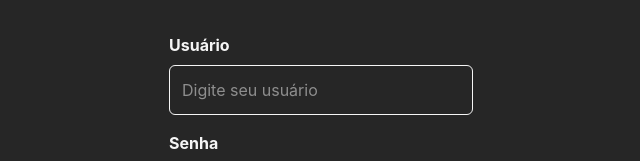
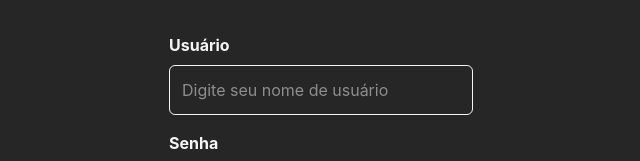
Before and after one commit to LucasCalcada/Projeto-ECM516-ECM252, a React (Vite) app in the folder front/: page /login in a window 1280 px wide. Shown: the part 333-494 px from the top of the page, without its empty margins (319-959 px from the left). Built offline with nearby package versions, Linux system fonts and the light colour scheme.

Commit message:
feat(front): login i18n

```diff
--- a/front/src/components/LoginBox/Box.tsx
+++ b/front/src/components/LoginBox/Box.tsx
@@ -3,8 +3,11 @@ import Logo from "./Logo";
 import TextField from "./TextField";
 import Button from "./Button";
 import { useNavigate } from "react-router";
+import { useTranslation } from "react-i18next";
 
 export default function LoginBox() {
+  const { t } = useTranslation();
+
   const [username, setUsername] = useState("");
   const [password, setPassword] = useState("");
   const navigate = useNavigate();
@@ -27,23 +30,23 @@ export default function LoginBox() {
         <form onSubmit={handleSubmit} className="flex flex-col gap-4">
           <TextField
             id="username"
-            label="Usuário"
+            label={t("login.fields.username.label")}
             type="text"
             value={username}
             onChange={(e) => setUsername(e.target.value)}
-            placeholder="Digite seu usuário"
+            placeholder={t("login.fields.username.placeholder")}
           />
 
           <TextField
             id="password"
-            label="Senha"
+            label={t("login.fields.password.label")}
             type="password"
             value={password}
             onChange={(e) => setPassword(e.target.value)}
-            placeholder="Digite sua senha"
+            placeholder={t("login.fields.password.placeholder")}
           />
 
-          <Button text="Entrar" />
+          <Button text={t("login.login")} />
         </form>
       </div>
     </div>
--- a/front/src/lang/en.json
+++ b/front/src/lang/en.json
@@ -1,4 +1,17 @@
 {
+  "login": {
+    "fields": {
+      "username": {
+        "label": "Username",
+        "placeholder": "Enter your username"
+      },
+      "password": {
+        "label": "Password",
+        "placeholder": "Enter your password"
+      }
+    },
+    "login": "Login"
+  },
   "sidebar": {
     "routes": {
       "home": "Home",
--- a/front/src/lang/pt.json
+++ b/front/src/lang/pt.json
@@ -1,4 +1,17 @@
 {
+  "login": {
+    "fields": {
+      "username": {
+        "label": "Usuário",
+        "placeholder": "Digite seu nome de usuário"
+      },
+      "password": {
+        "label": "Senha",
+        "placeholder": "Digite sua senha"
+      }
+    },
+    "login": "Entrar"
+  },
   "sidebar": {
     "routes": {
       "home": "Início",
```
